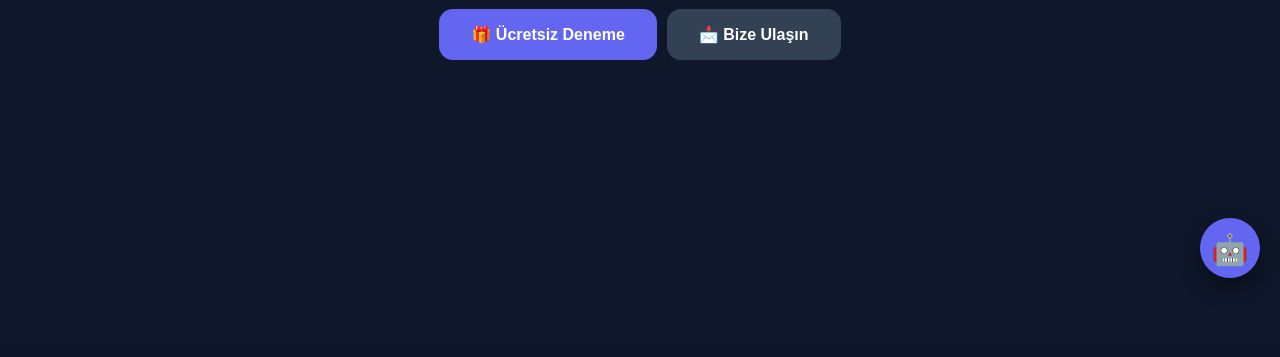
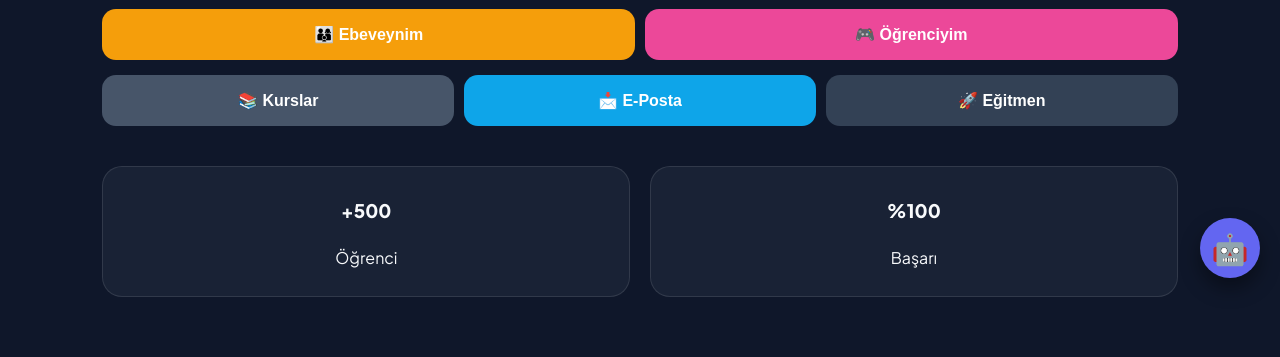
Before and after one commit to talhasahin1520-ctrl/talha-akademi, a Flask app: page / in a window 1280 px wide. Shown: the part 502-859 px from the top of the page. Before the commit the page ends 780 px from the top, so only its background shows below. Run offline with Flask 3, Linux system fonts and the light colour scheme.

Commit message:
Update index.html

```diff
--- a/templates/index.html
+++ b/templates/index.html
@@ -8,25 +8,18 @@
     <style>
         :root { --primary: #6366f1; --secondary: #ec4899; --dark: #0f172a; --card-bg: rgba(30, 41, 59, 0.7); }
         body { background-color: var(--dark); color: #f8fafc; font-family: 'Plus Jakarta Sans', sans-serif; margin: 0; line-height: 1.6; }
-
         nav { padding: 20px 8%; display: flex; justify-content: space-between; align-items: center; background: rgba(15, 23, 42, 0.9); position: sticky; top: 0; z-index: 100; border-bottom: 1px solid rgba(255, 255, 255, 0.1); }
         .logo { font-weight: 800; font-size: 1.6rem; cursor: pointer; }
         .logo span { color: var(--primary); }
-
         .section { display: none; padding: 60px 8%; min-height: 80vh; }
         .active { display: block !important; }
-
         .hero { text-align: center; }
         .gradient-text { background: linear-gradient(90deg, var(--primary), var(--secondary)); -webkit-background-clip: text; -webkit-text-fill-color: transparent; }
         .video-container { max-width: 350px; margin: 30px auto; border-radius: 24px; overflow: hidden; border: 2px solid var(--primary); }
-
         .btn { padding: 16px 32px; border-radius: 14px; font-weight: 600; cursor: pointer; border: none; transition: 0.3s; font-size: 1rem; text-align: center; display: inline-block; text-decoration: none; }
         .btn-primary { background: var(--primary); color: white; }
-
         .card-grid { display: grid; grid-template-columns: repeat(auto-fit, minmax(250px, 1fr)); gap: 20px; margin-top: 30px; }
         .card { background: var(--card-bg); padding: 25px; border-radius: 20px; text-align: center; border: 1px solid rgba(255,255,255,0.1); }
-
-        /* Asistan Tasarımı */
         #chat-widget { position: fixed; bottom: 20px; right: 20px; z-index: 2000; }
         #chat-button { background: var(--primary); width: 60px; height: 60px; border-radius: 50%; display: flex; align-items: center; justify-content: center; cursor: pointer; font-size: 30px; box-shadow: 0 10px 20px rgba(0,0,0,0.4); }
         #chat-window { display: none; width: 300px; height: 400px; background: #1e293b; border-radius: 20px; flex-direction: column; position: absolute; bottom: 70px; right: 0; border: 2px solid var(--primary); overflow: hidden; }
@@ -46,13 +39,41 @@
         <div class="hero">
             <h1>Geleceği Kodlayan <br><span class="gradient-text">Yeni Nesil Akademi</span></h1>
             <div class="video-container">
-                <video width="100%" autoplay muted loop controls>
+                <video width="100%" autoplay muted loop playsinline controls>
                     <source src="https://raw.githubusercontent.com/talha-akademi/temp/main/GELECEK%20B%C4%B0LD%C4%B0R%C4%B0S%C4%B0!.mp4" type="video/mp4">
                 </video>
             </div>
-            <div style="display: flex; gap: 10px; justify-content: center; margin-top: 20px;">
-                <button type="button" onclick="showPage('teacher-page')" class="btn btn-primary">🎁 Ücretsiz Deneme</button>
-                <button type="button" onclick="showPage('contact-page')" class="btn" style="background:#334155; color:white;">📩 Bize Ulaşın</button>
+
+            <div style="display: grid; grid-template-columns: 1fr 1fr; gap: 10px; margin-top: 20px;">
+                <button onclick="alert('Ebeveyn Bilgilendirme: Çocuklarınız Nova Eğitim ile emin ellerde. Hemen e-posta ile detaylı bilgi alabilirsiniz.')" class="btn" style="background:#f59e0b; color:white;">👨‍👩‍👦 Ebeveynim</button>
+                <button onclick="alert('Selam Kanka! Geleceğin teknolojilerini öğrenmek için doğru yerdesin. Hemen kurslara göz at!')" class="btn" style="background:#ec4899; color:white;">🎮 Öğrenciyim</button>
+            </div>
+
+            <div style="display: grid; grid-template-columns: repeat(auto-fit, minmax(140px, 1fr)); gap: 10px; margin-top: 15px;">
+                <button onclick="showPage('courses-page')" class="btn" style="background:#475569; color:white;">📚 Kurslar</button>
+                <button onclick="showPage('contact-page')" class="btn" style="background:#0ea5e9; color:white;">📩 E-Posta</button>
+                <button onclick="showPage('teacher-page')" class="btn" style="background:#334155; color:white;">🚀 Eğitmen</button>
+            </div>
+        </div>
+
+        <div class="card-grid" style="margin-top: 40px;">
+            <div class="card" style="padding: 10px;"><h3>+500</h3><p>Öğrenci</p></div>
+            <div class="card" style="padding: 10px;"><h3>%100</h3><p>Başarı</p></div>
+        </div>
+    </div>
+
+    <div id="courses-page" class="section">
+        <h2 style="text-align: center;">Neler Öğreneceksin?</h2>
+        <div class="card-grid">
+            <div class="card">
+                <h3>💻 Kodlama</h3>
+                <p>Python ve JavaScript temelleri.</p>
+                <button class="btn btn-primary" onclick="showPage('contact-page')">Bilgi Al</button>
+            </div>
+            <div class="card">
+                <h3>🛡️ Siber Güvenlik</h3>
+                <p>Güvenli internet ve sistem koruma.</p>
+                <button class="btn btn-primary" onclick="showPage('contact-page')">Bilgi Al</button>
             </div>
         </div>
     </div>
@@ -61,10 +82,11 @@
         <h2 style="text-align: center;">Eğitmen Kadromuz</h2>
         <div class="card-grid">
             <div class="card">
-                <div style="font-size: 40px;">👨‍💻</div>
-                <h3>Ahmet Yılmaz</h3>
-                <p>Siber Güvenlik Uzmanı</p>
-                <button type="button" onclick="showPage('contact-page')" class="btn btn-primary" style="width:100%">Ders Al</button>
+                <div style="font-size: 50px;">🚀</div>
+                <h3>Talha Şahin</h3>
+                <p>Nova Eğitim Kurucusu & Teknoloji Dahisi</p>
+                <p style="font-size: 0.9rem; color: #94a3b8; margin-bottom: 20px;">"İlk dersleri bizzat ben veriyorum kanka!"</p>
+                <a href="mailto:talhasahin1520@gmail.com" class="btn btn-primary" style="width:100%; text-decoration: none;">Benden Ders Al</a>
             </div>
         </div>
     </div>
@@ -72,26 +94,20 @@
     <div id="contact-page" class="section">
         <div style="max-width: 500px; margin: 0 auto; background: rgba(255,255,255,0.05); padding: 40px; border-radius: 30px; border: 1px solid var(--primary); text-align: center;">
             <h2>📩 İletişim Üssü</h2>
-            <p><strong>Mail:</strong> talhasahin1520@gmail.com</p>
-            <p><strong>Destek:</strong> Hafta içi 09:00 - 22:00</p>
-            <p style="color:#94a3b8; font-size: 0.9rem;">E-posta göndermek için aşağıdaki butona tıkla.</p>
-            <a href="mailto:talhasahin1520@gmail.com" class="btn btn-primary" style="display: block; margin-top: 20px;">E-Posta Gönder</a>
+            <p>Soruların için bana her zaman e-posta atabilirsin kanka.</p>
+            <p><strong>E-Posta:</strong> talhasahin1520@gmail.com</p>
+            <a href="mailto:talhasahin1520@gmail.com" class="btn btn-primary" style="display: block; margin-top: 20px; text-decoration: none;">Şimdi Mail Gönder</a>
         </div>
     </div>
 
     <div id="chat-widget">
         <div id="chat-button" onclick="toggleChat()">🤖</div>
         <div id="chat-window">
-            <div style="background:var(--primary); padding:10px; font-weight:bold; display: flex; justify-content: space-between;">
-                <span>Nova-AI</span>
-                <span onclick="toggleChat()" style="cursor:pointer;">×</span>
-            </div>
-            <div id="chat-content">
-                <p><strong>Nova-AI:</strong> Selam kanka! Nasıl yardımcı olabilirim?</p>
-            </div>
+            <div style="background:var(--primary); padding:10px; font-weight:bold;">Nova-AI</div>
+            <div id="chat-content"><p><strong>Nova-AI:</strong> Selam! Sana nasıl yardımcı olabilirim?</p></div>
             <div class="chat-footer">
-                <input type="text" id="chat-input" placeholder="Yaz..." onkeypress="if(event.key==='Enter') sendMessage()">
-                <button onclick="sendMessage()" style="background:var(--primary); color:white; border:none; padding:5px 10px; margin-left:5px; border-radius:5px; cursor:pointer;">></button>
+                <input type="text" id="chat-input" placeholder="Sorunu yaz..." onkeypress="if(event.key==='Enter') sendMessage()">
+                <button onclick="sendMessage()" style="background:var(--primary); color:white; border:none; padding:5px 10px; margin-left:5px; border-radius:5px;">></button>
             </div>
         </div>
     </div>
@@ -99,18 +115,13 @@
     <script>
         function showPage(pageId) {
             document.querySelectorAll('.section').forEach(s => s.classList.remove('active'));
-            const target = document.getElementById(pageId);
-            if(target) target.classList.add('active');
+            document.getElementById(pageId).classList.add('active');
             window.scrollTo(0,0);
         }
 
         function toggleChat() {
             const win = document.getElementById('chat-window');
-            if (win.style.display === 'flex') {
-                win.style.display = 'none';
-            } else {
-                win.style.display = 'flex';
-            }
+            win.style.display = (win.style.display === 'flex') ? 'none' : 'flex';
         }
 
         function sendMessage() {
@@ -120,12 +131,10 @@
                 content.innerHTML += `<p style="text-align:right"><strong>Sen:</strong> ${input.value}</p>`;
                 const text = input.value.toLowerCase();
                 input.value = "";
-
                 setTimeout(() => {
-                    let reply = "Talha'ya bu konuyu iletiyorum kanka! 🚀";
-                    if(text.includes("fiyat")) reply = "Aylık 4.000 TL, Yıllık 10.000 TL!";
-                    if(text.includes("talha")) reply = "Talha bu sistemin dahi kurucusudur!";
-
+                    let reply = "Talha'ya bu konuyu mail ile iletiyorum kanka! 🚀";
+                    if(text.includes("fiyat")) reply = "Aylık paketler 4.000 TL'den başlıyor.";
+                    if(text.includes("eğitmen") || text.includes("hoca")) reply = "Baş eğitmenimiz Talha Şahin'dir.";
                     content.innerHTML += `<p><strong>Nova-AI:</strong> ${reply}</p>`;
                     content.scrollTop = content.scrollHeight;
                 }, 500);
```
